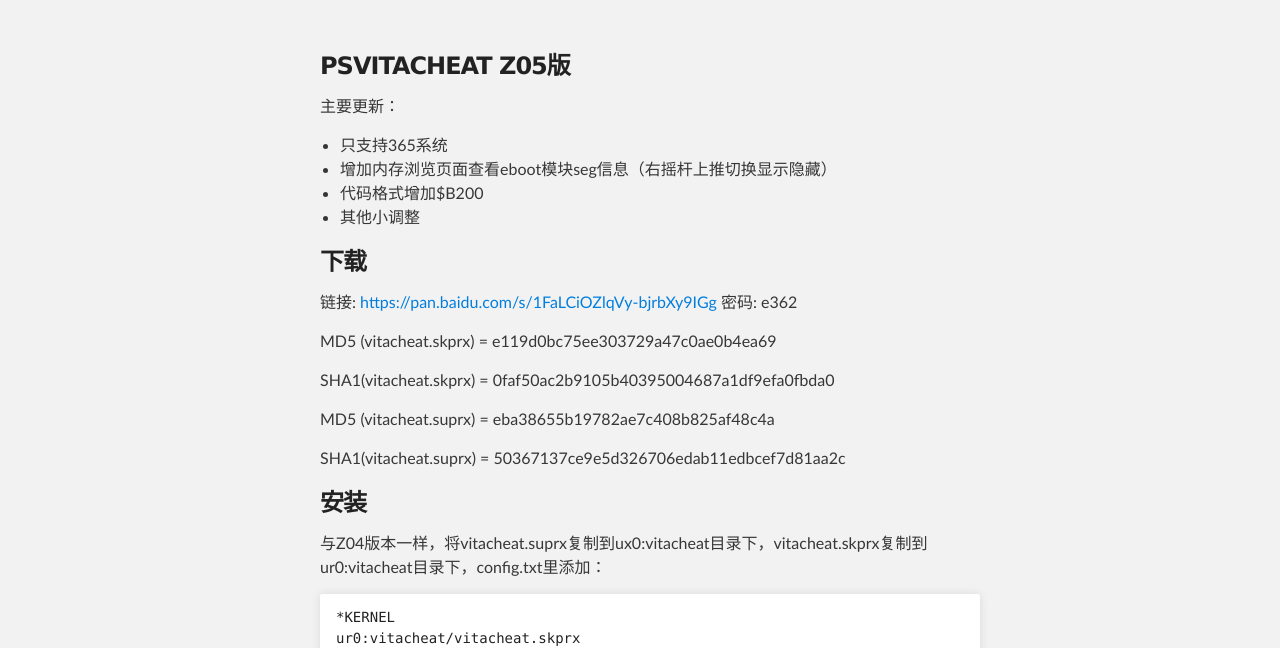
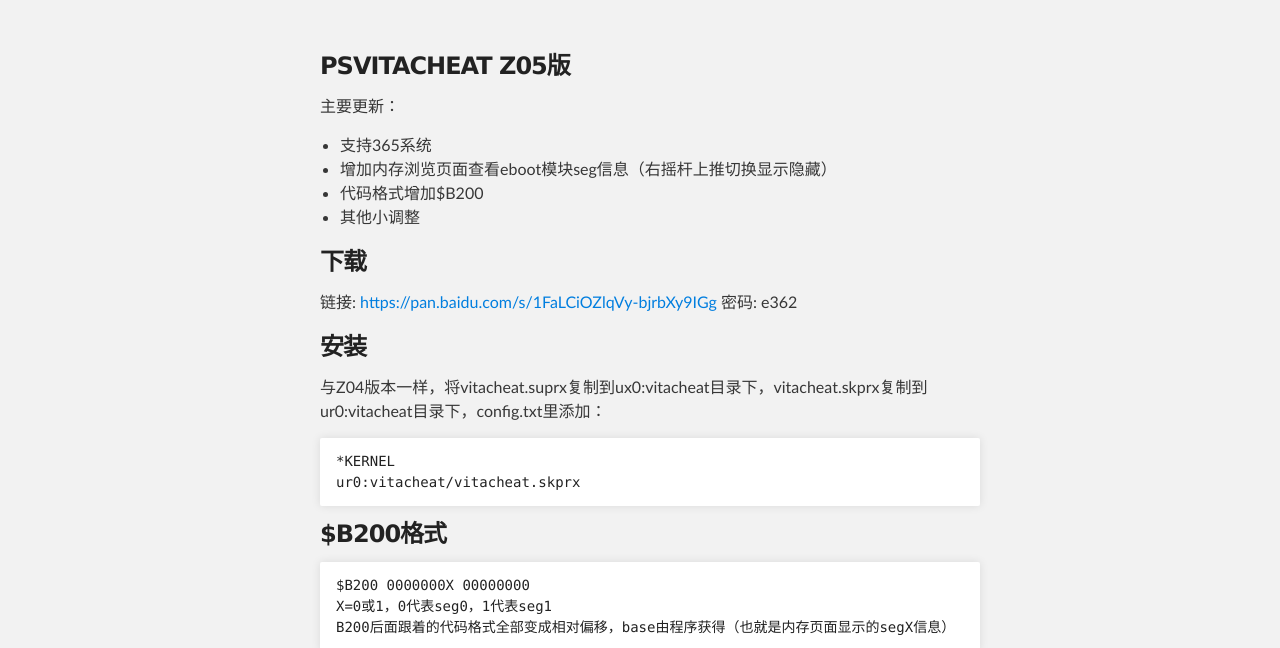
Before and after one commit to Finalcheat/finalcheat.github.com, a plain HTML site: page index.html in a window 1280 px wide. Shown: the part 176-824 px from the top of the page. Drawn offline with Linux system fonts and the light colour scheme.

Commit message:
修改内容

```diff
--- a/index.html
+++ b/index.html
@@ -33,7 +33,7 @@
 <p>主要更新：</p>
 
 <ul>
-    <li>只支持365系统</li>
+    <li>支持365系统</li>
     <li>增加内存浏览页面查看eboot模块seg信息（右摇杆上推切换显示隐藏）</li>
     <li>代码格式增加$B200</li>
     <li>其他小调整</li>
@@ -43,11 +43,6 @@
 <a id="download" class="anchor" href="#download" aria-hidden="true"><span class="octicon octicon-link"></span></a>下载</h3>
 
 <p>链接: <a href="https://pan.baidu.com/s/1FaLCiOZlqVy-bjrbXy9IGg" target="_blank">https://pan.baidu.com/s/1FaLCiOZlqVy-bjrbXy9IGg</a> 密码: e362</p>
-
-<p>MD5 (vitacheat.skprx) = e119d0bc75ee303729a47c0ae0b4ea69</p>
-<p>SHA1(vitacheat.skprx) = 0faf50ac2b9105b40395004687a1df9efa0fbda0</p>
-<p>MD5 (vitacheat.suprx) = eba38655b19782ae7c408b825af48c4a</p>
-<p>SHA1(vitacheat.suprx) = 50367137ce9e5d326706edab11edbcef7d81aa2c</p>
 
 <h3>
 <a id="install" class="anchor" href="#install" aria-hidden="true"><span class="octicon octicon-link"></span></a>安装</h3>
```
